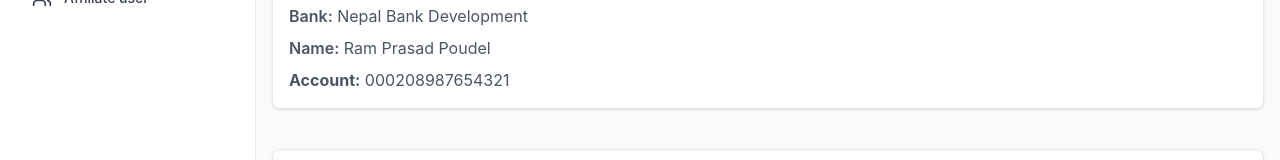
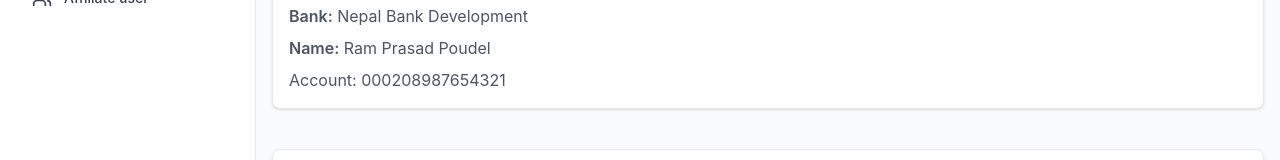
Before and after one commit to yuvraj-sapkota/smartshop, a React app in the folder frontend/: page /user/fund in a window 1280 px wide. Shown: the part 313-473 px from the top of the page. Built offline with nearby package versions, Linux system fonts and the light colour scheme; the HTML template or start-up script is replaced by a standard one.

Commit message:
fized issue in fund

```diff
--- a/frontend/src/features/userPage/fund/Fund.jsx
+++ b/frontend/src/features/userPage/fund/Fund.jsx
@@ -102,7 +102,7 @@
                 <span className="font-semibold">Name:</span> Ram Prasad Poudel
               </p>
               <p>
-                <strong>Account:</strong> 000208987654321
+                <span>Account:</span> 000208987654321
               </p>
               {/*
             {bankDetails.qr && (
```
